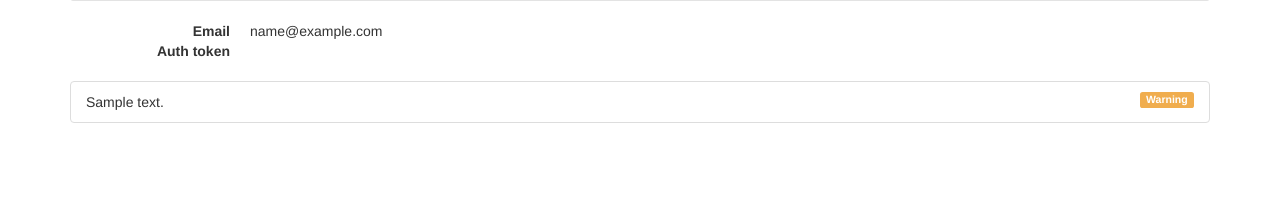
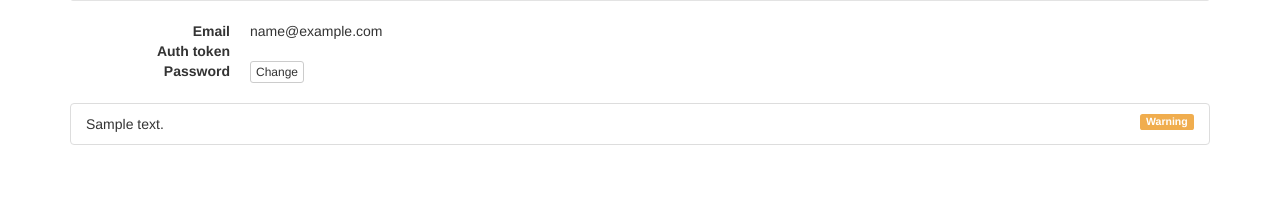
Before and after one commit to ioPush/ioPush-server, a Flask app: template app/templates/user.html in a window 1280 px wide. Shown: the part 156-377 px from the top of the page. Run offline with Flask 2, Linux system fonts and the light colour scheme; tables that the repository leaves empty hold one stand-in row (values such as "Sample post"); the template is opened without the code that fills it: values that come from a table or form of the project are taken from there, most other values are stand-ins (such as "Sample title", 1, 10 or a date in 2020); some libraries are stand-ins or nearby versions.

Commit message:
Add link to change password on user's page

```diff
--- a/app/templates/user.html
+++ b/app/templates/user.html
@@ -8,6 +8,7 @@
   <dl class="dl-horizontal">
     <dt>Email</dt><dd>{{ user.email }}</dd>
     <dt>Auth token</dt><dd>{{ user.get_auth_token() }}</dd>
+    <dt>Password</dt><dd><a class="btn btn-default btn-xs" href="{{ url_for('security.change_password') }}" role="button">Change</a></dd>
   </dl>
   <ul class="list-group">
     {% for post in posts %}
```
